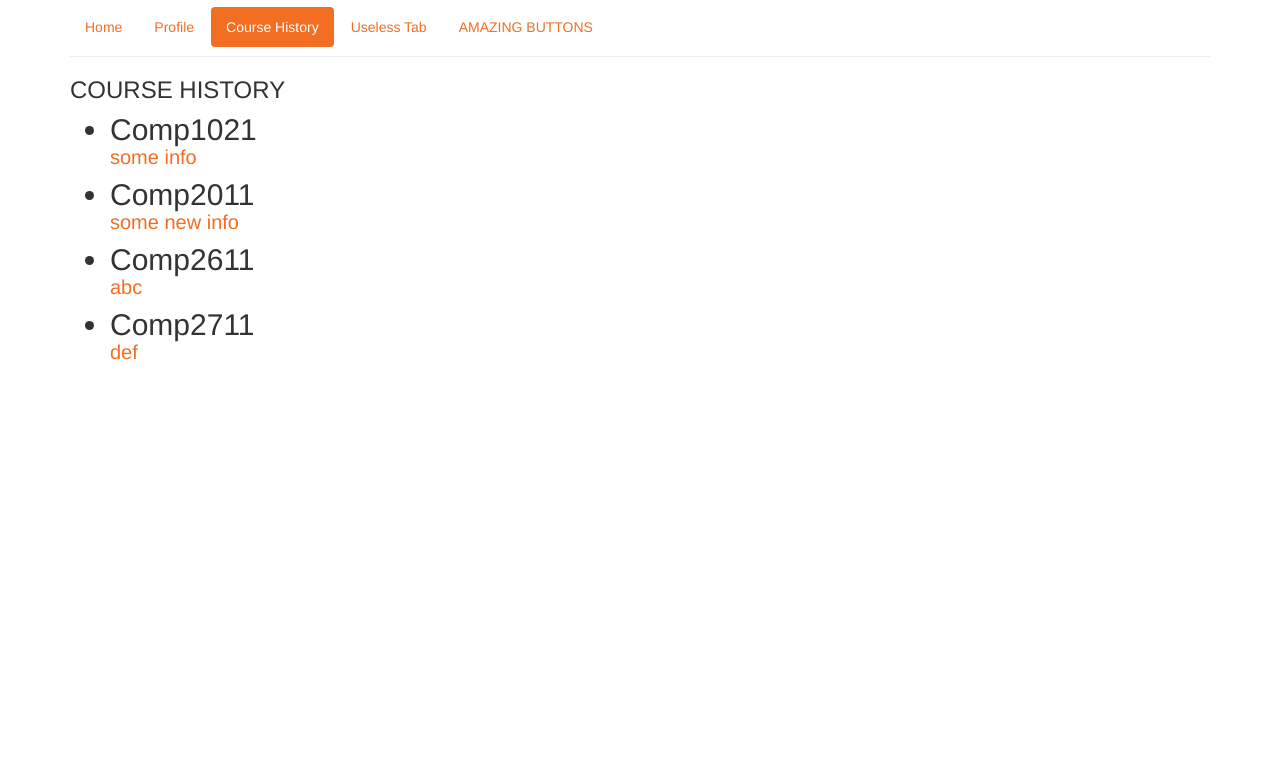
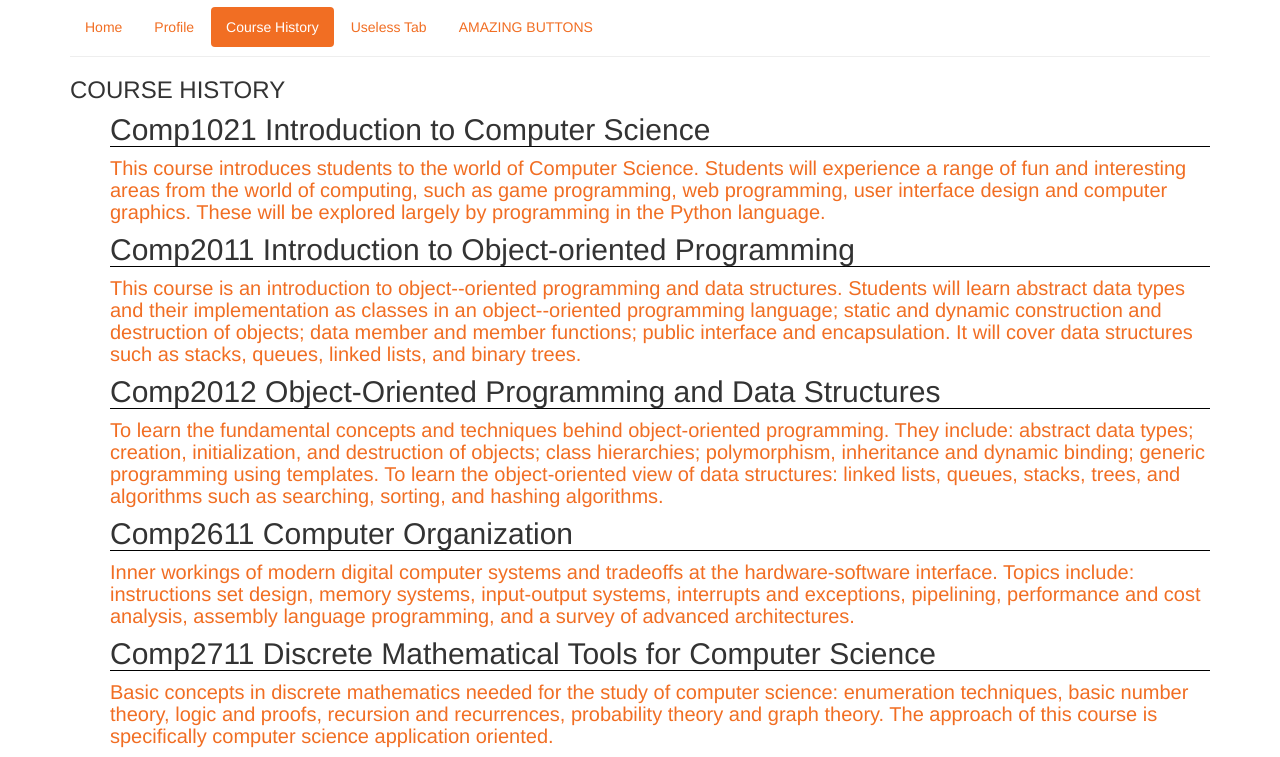
Before and after one commit to RonaldShum/Personal-Webpage, a plain HTML site: page index.html in a window 1280 px wide. Both pictures are taken after a click on the link "Course History". Shown: the part 63-820 px from the top of the page. Drawn offline with nearby package versions, Linux system fonts and the light colour scheme.

Commit message:
adding new info to course history

```diff
--- a/good.css
+++ b/good.css
@@ -44,7 +44,9 @@
 .course-ul p{
 	font-size: 20px;
 	color: #f16e23;
+	margin-top: 10px;
 }
-.course-ul{
-
+.course-ul li{
+	border-bottom: 1px solid black;
+	list-style-type: none;
 }
--- a/index.html
+++ b/index.html
@@ -40,7 +40,6 @@
 
 					<div class="jumbotron home-jumbotron" >
 						<p>Welcome to my homepage!</p>
-						<p>This is an assignment only!</p>
 					</div>
 
 
@@ -74,14 +73,16 @@
 				<div id="course" class="tab-pane fade">
 					<h3>COURSE HISTORY</h3>
 					<ul class="course-ul">
-						<li>Comp1021</li>
-						<p>some info</p>
-						<li>Comp2011</li>
-						<p>some new info</p>
-						<li>Comp2611</li>
-						<p>abc</p>
-						<li>Comp2711</li>
-						<p>def</p>
+						<li>Comp1021 Introduction to Computer Science</li>
+						<p>This course introduces students to the world of Computer Science. Students will experience a range of fun and interesting areas from the world of computing, such as game programming, web programming, user interface design and computer graphics. These will be explored largely by programming in the Python language.</p>
+						<li>Comp2011 Introduction to Object-oriented Programming</li>
+						<p>This course is an introduction to object-­‐oriented programming and data structures. Students will learn abstract data types and their implementation as classes in an object-­‐oriented programming language; static and dynamic construction and destruction of objects; data member and member functions; public interface and encapsulation. It will cover data structures such as stacks, queues, linked lists, and binary trees.</p>
+						<li>Comp2012 Object-Oriented Programming and Data Structures</li>
+						<p>	To learn the fundamental concepts and techniques behind object-oriented programming. They include: abstract data types; creation, initialization, and destruction of objects; class hierarchies; polymorphism, inheritance and dynamic binding; generic programming using templates. To learn the object-oriented view of data structures: linked lists, queues, stacks, trees, and algorithms such as searching, sorting, and hashing algorithms.</p>
+						<li>Comp2611 Computer Organization</li>
+						<p>Inner workings of modern digital computer systems and tradeoffs at the hardware-software interface. Topics include: instructions set design, memory systems, input-output systems, interrupts and exceptions, pipelining, performance and cost analysis, assembly language programming, and a survey of advanced architectures.</p>
+						<li>Comp2711 Discrete Mathematical Tools for Computer Science</li>
+						<p>Basic concepts in discrete mathematics needed for the study of computer science: enumeration techniques, basic number theory, logic and proofs, recursion and recurrences, probability theory and graph theory. The approach of this course is specifically computer science application oriented.</p>
 					</ul>
 
 				</div>
```
